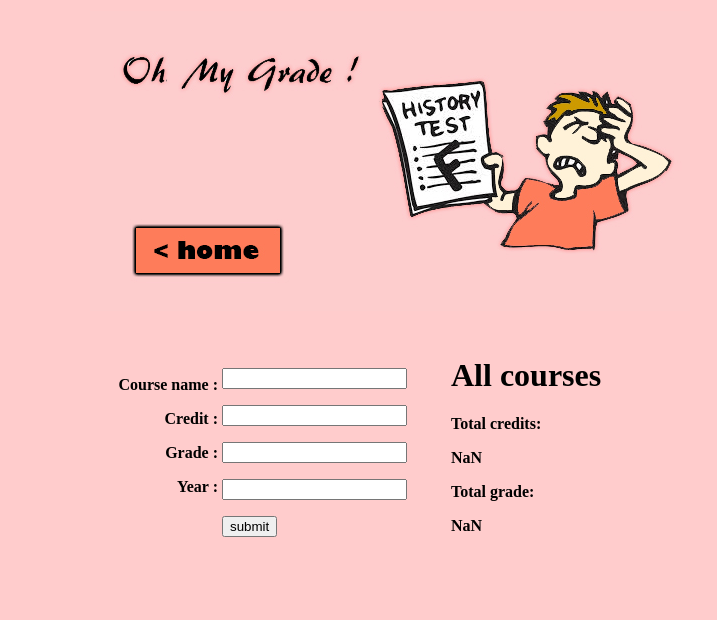
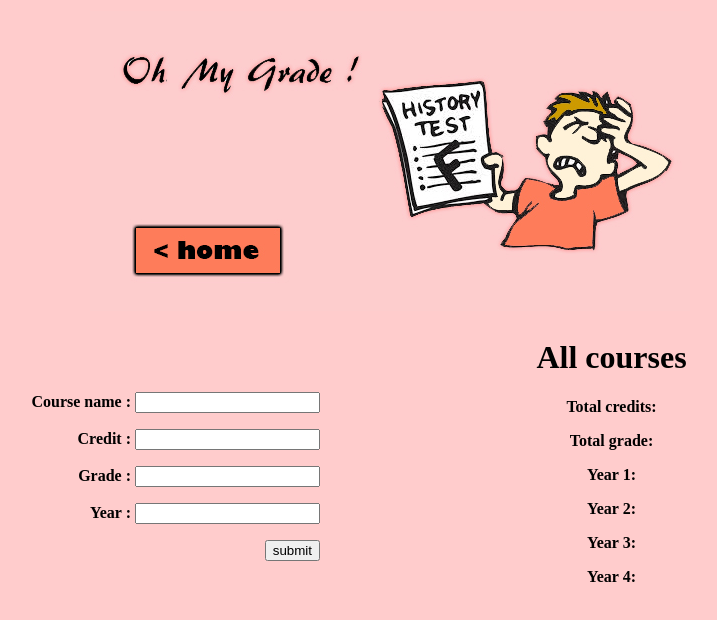
Before and after one commit to iznatsu/OMG, a plain HTML site: page www/gradecalculator.html in a window 1280 px wide. Both pictures are taken after a click on the input "submit". Shown: the whole page, without its empty margins (133-850 px from the left). Drawn offline with Linux system fonts and the light colour scheme.

Commit message:
Separate year

```diff
--- a/www/gradecalculator.html
+++ b/www/gradecalculator.html
@@ -10,6 +10,83 @@ body {
 }
 
 </style>
+
+<script>
+var tempcredit = 0;
+var tempresult = 0;
+
+var credity1 = 0;
+var resulty1 = 0;
+var gradey1 = parseFloat(0);
+
+var credity2 = 0;
+var resulty2 = 0;
+var gradey2 = parseFloat(0);
+
+var credity3 = 0;
+var resulty3 = 0;
+var gradey3 = parseFloat(0);
+
+var credity4 = 0;
+var resulty4 = 0;
+var gradey4 = parseFloat(0);
+
+var mygrade = new Array();
+mygrade[0] = gradey1;
+mygrade[1] = gradey2;
+mygrade[2] = gradey3;
+mygrade[3] = gradey4;
+
+function retrieve(coursename, credit, grade, year) {
+    var course = document.getElementById(coursename);
+    var courseval = course.value;
+	var credit = document.getElementById(credit);
+    var creditval = credit.value;
+	var grade = document.getElementById(grade);
+    var gradeval = grade.value;
+	var result = parseFloat(gradeval) * parseFloat(creditval);
+	tempresult += result;
+	var year = document.getElementById(year);
+	var yearval = year.value;
+
+	if(parseInt(yearval) == 1){
+		credity1 += parseFloat(creditval);
+		resulty1 += parseFloat(gradeval) * parseFloat(creditval);
+		gradey1 = resulty1 / credity1;
+	}
+	else if(parseInt(yearval) == 2){
+		credity2 += parseFloat(creditval);
+		resulty2 += parseFloat(gradeval) * parseFloat(creditval);
+		gradey2 = resulty2 / credity2;
+	}
+	else if(parseInt(yearval) == 3){
+		credity3 += parseFloat(creditval);
+		resulty3 += parseFloat(gradeval) * parseFloat(creditval);
+		gradey3 = resulty3 / credity3;
+	}
+	else if(parseInt(yearval) == 4){
+		credity4 += parseFloat(creditval);
+		resulty4 += parseFloat(gradeval) * parseFloat(creditval);
+		gradey4 = resulty4 / credity4;
+	}
+
+	drawChart(mygrade);
+
+	var innerSpan = document.getElementById("courses").innerHTML
+	document.getElementById('courses').innerHTML = innerSpan + '<p>' + courseval.toUpperCase() +  '</p>';
+
+	tempcredit += parseInt(creditval);
+	document.getElementById('total').innerHTML = tempcredit;
+
+	var totalgrade = tempresult / tempcredit;
+	document.getElementById('grades').innerHTML = totalgrade.toFixed(2);
+
+	document.getElementById('gradey1').innerHTML = gradey1.toFixed(2);
+	document.getElementById('gradey2').innerHTML = gradey2.toFixed(2);
+	document.getElementById('gradey3').innerHTML = gradey3.toFixed(2);
+	document.getElementById('gradey4').innerHTML = gradey4.toFixed(2);
+}
+</script>
 </head>
 
 <body>
@@ -21,60 +98,37 @@ body {
     <th scope="row">
       <table width="1024" border="0">
         <tr>
-          <th width="337" align="right" scope="col"><p>&nbsp;</p>
-            <p>Course name : </p>
-            <p>Credit : </p>
-            <p>Grade : </p>
-            <p>Year : </p>
-          <p>&nbsp; </p></th>
-          <th width="225" align="left" scope="col">
-          <p>&nbsp;            </p>
-          <p>
-            <input type="text" name="coursename" id="coursename" />
-          </p>
-            <p>
+          <th width="439" align="right" scope="col"><p>&nbsp;</p>
+            <p>Course name :
+              <input type="text" name="coursename" id="coursename" />
+            </p>
+            <p>Credit :
               <input type="text" name="credit" id="credit" />
             </p>
-            <p>
+            <p>Grade :
               <input type="text" name="grade" id="grade" />
             </p>
-            <p>
-            <input type="text" name="year" id="grade" /></p>
-            <p>
-              <input type="submit" name="sendgrade" id="sendgrade" value="submit" onclick="retrieve('coursename', 'credit', 'grade', 'year')" />
+            <p>Year :
+              <input type="text" name="year" id="year" />
             </p>
-          </th>
-          <th width="448" align="left" valign="middle" scope="col"><h1>All courses</h1>
+          <p>
+            <input type="submit" name="sendgrade" id="sendgrade" value="submit" onclick="retrieve('coursename', 'credit', 'grade', 'year')" />
+          </p></th>
+          <th width="575" align="center" scope="col">
+            <h1>All courses</h1>
             <div id="courses"></div>
             <p>Total credits: </p>
             <div id="total"></div>
             <p>Total grade: </p>
             <div id="grades"></div>
-
-<script>
-var tempcredit = 0;
-var tempresult = 0;
-
-function retrieve(coursename, credit, grade, year) {
-    var course = document.getElementById(coursename);
-    var courseval = course.value;
-	var credit = document.getElementById(credit);
-    var creditval = credit.value;
-	var grade = document.getElementById(grade);
-    var gradeval = grade.value;
-	var result = parseFloat(gradeval) * parseFloat(creditval);
-	tempresult += result;
-
-	var innerSpan = document.getElementById("courses").innerHTML
-	document.getElementById('courses').innerHTML = innerSpan + '<p>' + courseval.toUpperCase() +  '</p>';
-
-	tempcredit += parseInt(creditval);
-	document.getElementById('total').innerHTML = tempcredit;
-
-	var totalgrade = tempresult / tempcredit;
-	document.getElementById('grades').innerHTML = totalgrade.toFixed(2);
-}
-</script>
+            <p>Year 1: </p>
+            <div id="gradey1"></div>
+            <p>Year 2: </p>
+            <div id="gradey2"></div>
+            <p>Year 3: </p>
+            <div id="gradey3"></div>
+            <p>Year 4: </p>
+            <div id="gradey4"></div>
           </th>
         </tr>
       </table>
```
